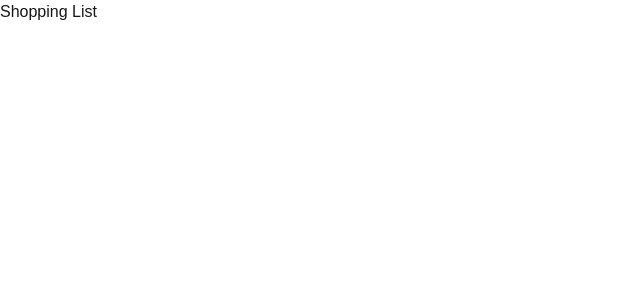
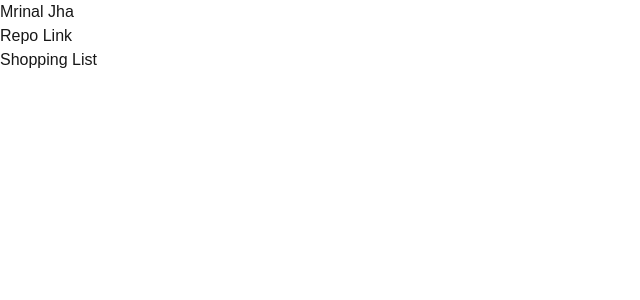
Before and after one commit to Bucket-monkey567/cprg306-assignments, a Next.js app: page /week-2 in a window 1280 px wide. Shown: the top 300 px of the page, without its empty margins (0-640 px from the left). Built offline with nearby package versions, Linux system fonts and the light colour scheme.

Commit message:
finished create and render for student profile

```diff
--- a/app/week-2/page.js
+++ b/app/week-2/page.js
@@ -1,7 +1,10 @@
+import StudentInfo from "./student-info";
+
 export default function Page() {
-return (
-<main>
-<h1>Shopping List</h1>
-</main>
-);
+    return (
+        <main>
+            <StudentInfo />
+            <h1>Shopping List</h1>
+        </main>
+    );
 }
--- /dev/null
+++ b/app/week-2/student-info.js
@@ -0,0 +1,8 @@
+export default function StudentInfo() {
+    return (
+        <main>
+            <h1>Mrinal Jha</h1>
+            <a href="https://github.com/Bucket-monkey567/cprg306-assignments">Repo Link</a>
+        </main>
+    );
+}
```
